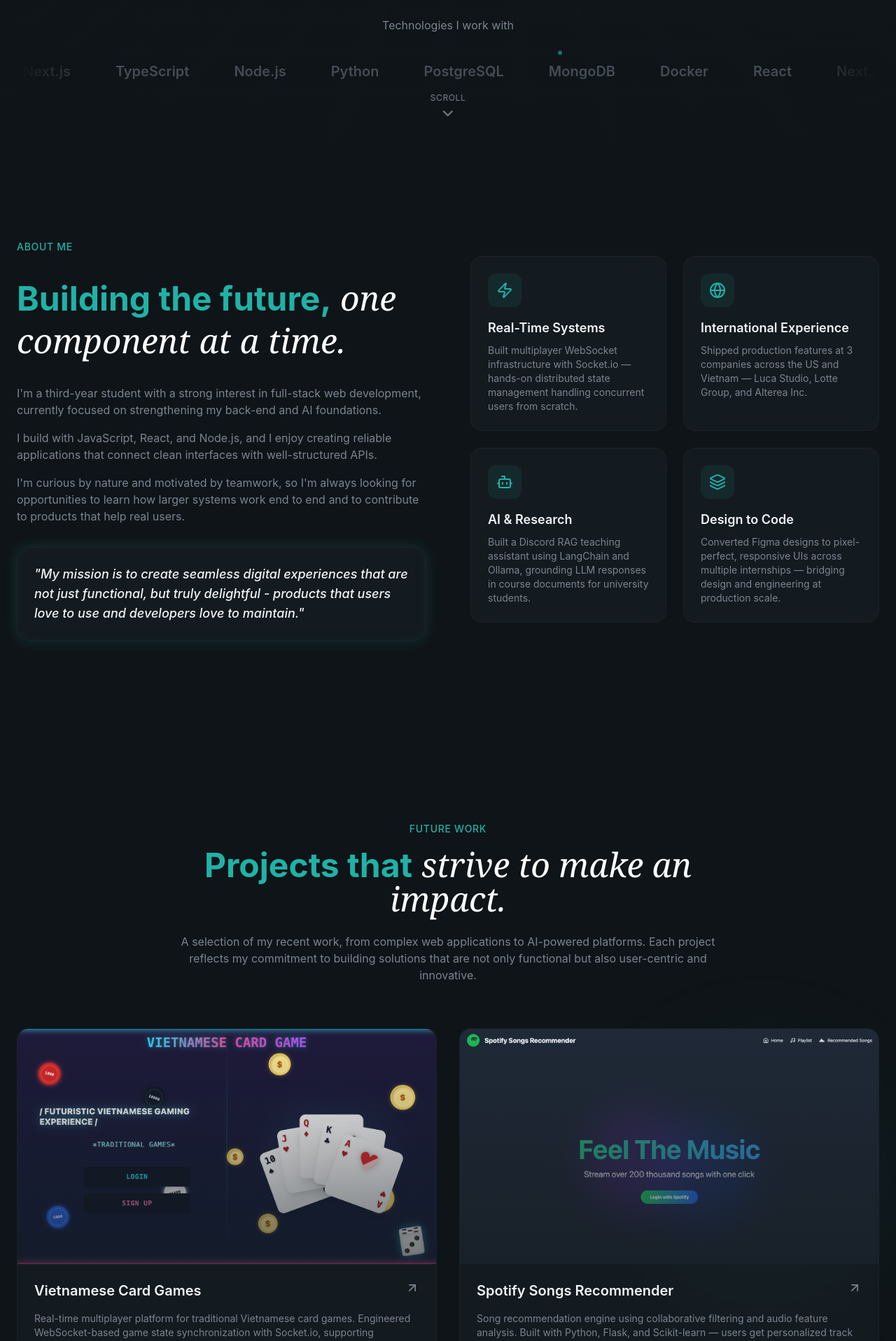
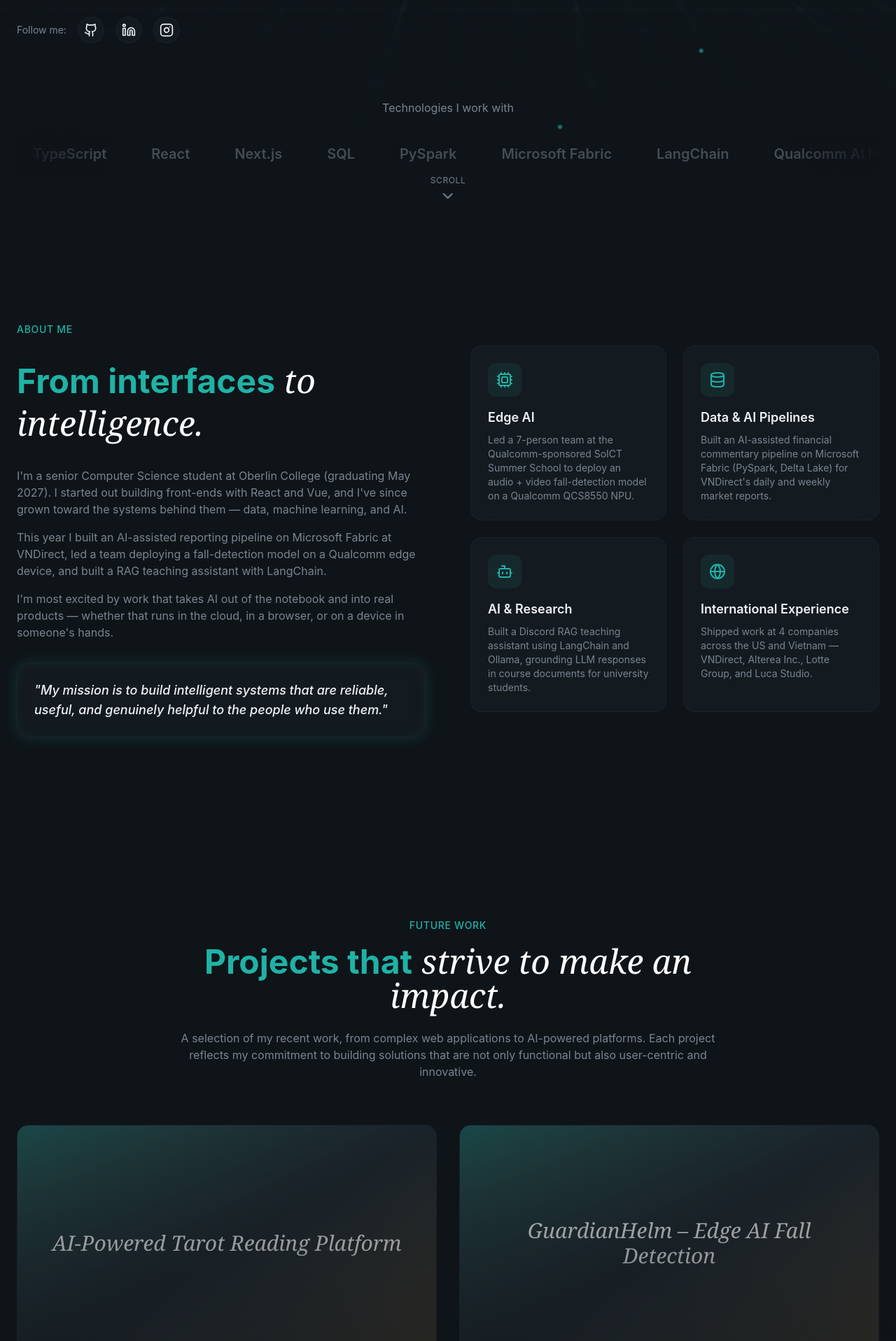
Before and after one commit to NamHoang211205/personal_portfolio, a React app: page / in a window 1280 px wide. Shown: the part 880-2797 px from the top of the page at 70% size. Built offline with nearby package versions, Linux system fonts and the light colour scheme; the HTML template or start-up script is replaced by a standard one.

Commit message:
Changing README

```diff
--- a/src/sections/About.jsx
+++ b/src/sections/About.jsx
@@ -1,15 +1,15 @@
-import { Zap, Globe, Bot, Layers } from "lucide-react";
+import { Cpu, Globe, Bot, Database } from "lucide-react";
 
 const highlights = [
   {
-    icon: Zap,
-    title: "Real-Time Systems",
-    description: "Built multiplayer WebSocket infrastructure with Socket.io — hands-on distributed state management handling concurrent users from scratch.",
+    icon: Cpu,
+    title: "Edge AI",
+    description: "Led a 7-person team at the Qualcomm-sponsored SoICT Summer School to deploy an audio + video fall-detection model on a Qualcomm QCS8550 NPU.",
   },
   {
-    icon: Globe,
-    title: "International Experience",
-    description: "Shipped production features at 3 companies across the US and Vietnam — Luca Studio, Lotte Group, and Alterea Inc.",
+    icon: Database,
+    title: "Data & AI Pipelines",
+    description: "Built an AI-assisted financial commentary pipeline on Microsoft Fabric (PySpark, Delta Lake) for VNDirect's daily and weekly market reports.",
   },
   {
     icon: Bot,
@@ -17,9 +17,9 @@
     description: "Built a Discord RAG teaching assistant using LangChain and Ollama, grounding LLM responses in course documents for university students.",
   },
   {
-    icon: Layers,
-    title: "Design to Code",
-    description: "Converted Figma designs to pixel-perfect, responsive UIs across multiple internships — bridging design and engineering at production scale.",
+    icon: Globe,
+    title: "International Experience",
+    description: "Shipped work at 4 companies across the US and Vietnam — VNDirect, Alterea Inc., Lotte Group, and Luca Studio.",
   },
 ]
 
@@ -37,27 +37,27 @@
           </div>
 
           <h2 className="text-4xl md:text-5xl font-bold leading-tight animate-fade-in animation-delay-100 text-secondary-foreground">
-            Building the future,
+            From interfaces
             <span className="font-serif italic font-normal text-white">
               {" "}
-              one component at a time.</span>
+              to intelligence.</span>
           </h2>
 
           <div className="space-y-4 text-muted-foreground animate-fade-in animation-delay-200">
             <p>
-              I'm a third-year student with a strong interest in full-stack web development, currently focused on strengthening my back-end and AI foundations.
+              I'm a senior Computer Science student at Oberlin College (graduating May 2027). I started out building front-ends with React and Vue, and I've since grown toward the systems behind them — data, machine learning, and AI.
             </p>
             <p>
-              I build with JavaScript, React, and Node.js, and I enjoy creating reliable applications that connect clean interfaces with well-structured APIs.
+              This year I built an AI-assisted reporting pipeline on Microsoft Fabric at VNDirect, led a team deploying a fall-detection model on a Qualcomm edge device, and built a RAG teaching assistant with LangChain.
             </p>
             <p>
-              I'm curious by nature and motivated by teamwork, so I'm always looking for opportunities to learn how larger systems work end to end and to contribute to products that help real users.
+              I'm most excited by work that takes AI out of the notebook and into real products — whether that runs in the cloud, in a browser, or on a device in someone's hands.
             </p>
           </div>
           <div className="glass rounded-2xl p-6 glow-border animate-fade-in animation-delay-300">
             <p className="text-lg font-medium italic text-foreground">
-              "My mission is to create seamless digital experiences that are not just functional,
-              but truly delightful - products that users love to use and developers love to maintain."
+              "My mission is to build intelligent systems that are reliable, useful,
+              and genuinely helpful to the people who use them."
             </p>
           </div>
           </div>
--- a/src/sections/Experience.jsx
+++ b/src/sections/Experience.jsx
@@ -1,22 +1,30 @@
 const experiences = [
   {
-    period: "Jan 2026 – Present",
-    role: "Data Analyst - Data Platform Team",
-    company: "VNDirect - VNDIRECT Securities Joint Stock Company",
-    description: "Built a Discord-native RAG system that delivered real-time, course-aware Q&A through a Discord bot and retrieval pipeline. Designed prompt-driven workflows that grounded LLM responses in uploaded course documents. Developed a dashboard for document upload, preview, ingestion tracking, and knowledge base management.",
-    technologies: ["Python", "Data Warehouse", "SQL", "Tableau", "Power BI", "Machine Learning"],
-    current: true,
+    period: "Aug 2026",
+    role: "Team Lead – Edge AI Fall Detection (GuardianHelm)",
+    company: "SoICT Summer School 2026 – Sponsored by Qualcomm",
+    description: "Led a 7-person team building GuardianHelm, an edge-AI fall detection and emergency-assistance system for motorcyclists using a helmet-mounted camera and microphone. Designed a two-branch hybrid model: an audio pipeline (MFCC, spectral centroid, RMS, ZCR → RandomForest) and a video pipeline (R3D-18 pretrained on Kinetics-400 → RandomForest), trained on the EGOFALLS dataset. Deployed on-device to a Qualcomm QCS8550 via Qualcomm AI Hub (QNN runtime, Hexagon NPU) as a systemd service with an HTTP health-check endpoint.",
+    technologies: ["Python", "PyTorch", "Scikit-learn", "Qualcomm AI Hub", "QNN", "Edge AI"],
+    current: false,
   },
   {
-    period: "Jan 2026 – Present",
+    period: "Jun 2026 – Aug 2026",
+    role: "Data Analysis Intern",
+    company: "VNDirect – VNDIRECT Securities Joint Stock Company",
+    description: "Analyzed Vietnamese stock market data across HoSE, HNX, and UPCOM using the Market360 system (250 indicators across 6 analysis profiles) to support the weekly \"La Bàn Đầu Tư\" and daily \"La Bàn Thị Trường\" reports. Built an AI-assisted content generation pipeline on Microsoft Fabric, integrating a Fabric Data Agent via the OpenAI Assistants API to automate financial commentary drafting. Refactored it into a reusable base notebook with token authentication fallback, retry logic, and a generic validation engine.",
+    technologies: ["Python", "PySpark", "Delta Lake", "Microsoft Fabric", "OpenAI API", "SQL"],
+    current: false,
+  },
+  {
+    period: "Jan 2026 – Jul 2026",
     role: "Research Assistant – Discord-Based RAG Teaching Assistant",
     company: "West Chester University of Pennsylvania",
     description: "Built a Discord-native RAG system that delivered real-time, course-aware Q&A through a Discord bot and retrieval pipeline. Designed prompt-driven workflows that grounded LLM responses in uploaded course documents. Developed a dashboard for document upload, preview, ingestion tracking, and knowledge base management.",
     technologies: ["Python", "React", "TypeScript", "LangChain", "Ollama", "Docker"],
-    current: true,
+    current: false,
   },
   {
-    period: "Jan 2026 – Present",
+    period: "Jan 2026 – May 2026",
     role: "ID Card Assistant",
     company: "Oberlin College",
     description: "Assisted with ID card issuance and access troubleshooting, following structured procedures for accurate identity verification and campus security. Maintained data accuracy and confidentiality across digital ID systems and user records. Supported daily operations of a campus-wide access control system.",
@@ -32,7 +40,15 @@
     current: false,
   },
   {
-    period: "Jun 2025 – Aug 2025",
+    period: "Sep 2025 – Present",
+    role: "Treasurer & Co-President",
+    company: "Oberlin College Vietnamese Student Association",
+    description: "Manage the club's finances as treasurer and share leadership of the organization's direction as co-president. Help coordinate programs including cultural events and social activities for the Oberlin community.",
+    technologies: [],
+    current: true,
+  },
+  {
+    period: "May 2025 – Aug 2025",
     role: "Front-End Developer Intern",
     company: "Lotte Innovate Vietnam – Lotte Group",
     description: "Built and maintained front-end components for Lotte Portal, ensuring a seamless and responsive user experience. Adapted Figma mockups into production-ready pages consistent with Lotte's branding. Worked with back-end engineers to integrate APIs and handle data validation. Optimized portal performance across devices and browsers.",
@@ -91,8 +107,8 @@
             className="text-muted-foreground
            animate-fade-in animation-delay-200"
           >
-            A timeline of my professional growth, from curious beginner to
-            software development intern collaborating teams and building products at scale.
+            A timeline of my professional growth — from front-end internships to
+            data pipelines, RAG systems, and on-device AI.
           </p>
         </div>
         {/* Timeline */}
--- a/src/sections/Hero.jsx
+++ b/src/sections/Hero.jsx
@@ -10,14 +10,16 @@
 import { AnimatedBorderButton } from "../components/AnimatedBorderButton";
 
 const skills = [
+  "Python",
+  "TypeScript",
   "React",
   "Next.js",
-  "TypeScript",
-  "Node.js",
-  "Python",
-  "PostgreSQL",
-  "MongoDB",
-  "Docker",
+  "SQL",
+  "PySpark",
+  "Microsoft Fabric",
+  "LangChain",
+  "Qualcomm AI Hub",
+  "Tailwind CSS",
 ];
 
 export const Hero = () => {
@@ -59,25 +61,25 @@
             <div className="animate-fade-in">
               <span className="inline-flex items-center gap-2 px-4 py-2 rounded-full glass text-sm text-primary">
                 <span className="w-2 h-2 bg-primary rounded-full animate-pulse" />
-                Software Engineer • React Specialist
+                Software Engineer • AI & Data
               </span>
             </div>
 
             {/* Headline */}
             <div className="space-y-4">
               <h1 className="text-5xl md:text-6xl lg:text-7xl font-bold leading-tight animate-fade-in animation-delay-100">
-                Crafting <span className="text-primary glow-text">digital</span>
+                Building <span className="text-primary glow-text">intelligent</span>
                 <br />
-                experiences with
+                systems, from cloud
                 <br />
                 <span className="font-serif italic font-normal text-white">
-                  precision.
+                  to edge.
                 </span>
               </h1>
               <p className="text-lg text-muted-foreground max-w-lg animate-fade-in animation-delay-200">
-                Hi, I'm Nam Hoang — a fullstack software engineer specializing in
-                React, Next.js, and TypeScript. I build scalable, performant web
-                applications that users love.
+                Hi, I'm Nam Hoang — a Computer Science student at Oberlin College
+                who started in front-end and now builds across the stack: data
+                pipelines, RAG systems, and AI models running on-device.
               </p>
             </div>
 
--- a/src/sections/Project.jsx
+++ b/src/sections/Project.jsx
@@ -3,6 +3,27 @@
 import { AnimatedBorderButton } from "../components/AnimatedBorderButton"
 
 const projects = [
+  {
+    title: "AI-Powered Tarot Reading Platform",
+    description: "Full-stack Next.js 16 + TypeScript app delivering interactive tarot readings across three spread formats, backed by a 78-card PostgreSQL database. Prompt-grounded Claude API workflows stream real-time interpretations constrained to stored card meanings, with 3D card-flip interactions, an animated SVG zodiac wheel, and Auth.js authentication enforcing per-user data isolation.",
+    tags: ["Next.js", "TypeScript", "PostgreSQL", "Claude API", "Auth.js"],
+    link: "#",
+    github: "#",
+  },
+  {
+    title: "GuardianHelm – Edge AI Fall Detection",
+    description: "Edge-AI fall detection and emergency-assistance system for motorcyclists using a helmet-mounted camera and microphone. A two-branch model fuses audio features (MFCC, spectral centroid, RMS, ZCR) with R3D-18 video embeddings, deployed on-device to a Qualcomm QCS8550 via Qualcomm AI Hub.",
+    tags: ["Python", "PyTorch", "Scikit-learn", "Qualcomm AI Hub", "QNN"],
+    link: "#",
+    github: "#",
+  },
+  {
+    title: "Discord-Based RAG Teaching Assistant",
+    description: "Discord-native RAG system delivering real-time, course-aware Q&A. LangChain + Ollama workflows ground LLM answers in uploaded course documents, with a React + TypeScript dashboard for document upload, preview, ingestion tracking, and knowledge base management.",
+    tags: ["Python", "LangChain", "Ollama", "React", "TypeScript"],
+    link: "#",
+    github: "#",
+  },
   {
     title: "Vietnamese Card Games",
     description: "Real-time multiplayer platform for traditional Vietnamese card games. Engineered WebSocket-based game state synchronization with Socket.io, supporting concurrent players with a Node.js/Express backend and MongoDB for persistent sessions.",
@@ -13,17 +34,17 @@
   },
   {
     title: "Spotify Songs Recommender",
-    description: "Song recommendation engine using collaborative filtering and audio feature analysis. Built with Python, Flask, and Scikit-learn — users get personalized track suggestions based on their listening preferences and song characteristics.",
+    description: "Song recommendation web app built on the Spotify Web API with personalized recommendations based on user behavior. Led the front-end: a responsive Vue.js + Tailwind UI with real-time search, preference-based filtering, and interactive charts of listening patterns.",
     image: "/projects/spotify-recommender.png",
-    tags: ["Python", "Flask", "Pandas", "Scikit-learn"],
+    tags: ["Vue.js", "Tailwind CSS", "Spotify Web API"],
     link: "#",
     github: "#",
   },
   {
     title: "AI-Powered Chinese Learning SaaS",
-    description: "SaaS language-learning platform using the OpenAI API to generate personalized Mandarin lessons, vocabulary drills, and grammar explanations — adapting content to each learner's progress and weak points.",
+    description: "Chinese learning SaaS platform with a scalable Next.js App Router front-end built on reusable components. Architected for upcoming backend services — user accounts, progress tracking, content management — and an AI tutor with adaptive feedback and personalized lesson recommendations.",
     image: "/projects/ai-chinese-learning.png",
-    tags: ["React", "Node.js", "OpenAI API", "MongoDB"],
+    tags: ["Next.js", "TypeScript", "Tailwind CSS", "shadcn/ui"],
     link: "#",
     github: "#",
   },
@@ -68,11 +89,19 @@
             >
 
               <div className="relative overflow-hidden aspect-video">
-                <img
-                  src={project.image}
-                  alt={project.title}
-                  className="w-full h-full object-cover transition-transform duration-700 group-hover:scale-110"
-                />
+                {project.image ? (
+                  <img
+                    src={project.image}
+                    alt={project.title}
+                    className="w-full h-full object-cover transition-transform duration-700 group-hover:scale-110"
+                  />
+                ) : (
+                  <div className="w-full h-full flex items-center justify-center p-8 bg-gradient-to-br from-primary/30 via-surface to-highlight/20 transition-transform duration-700 group-hover:scale-110">
+                    <span className="text-2xl md:text-3xl font-serif italic text-white/80 text-center">
+                      {project.title}
+                    </span>
+                  </div>
+                )}
                 <div className="absolute inset-0 bg-gradient-to-t from-card via-card/50 to-transparent opacity-60" />
                 {/* Overlay links */}
                 <div className="absolute inset-0 flex items-center justify-center gap-4 opacity-0 group-hover:opacity-100 transition-opacity duration-300">
```
